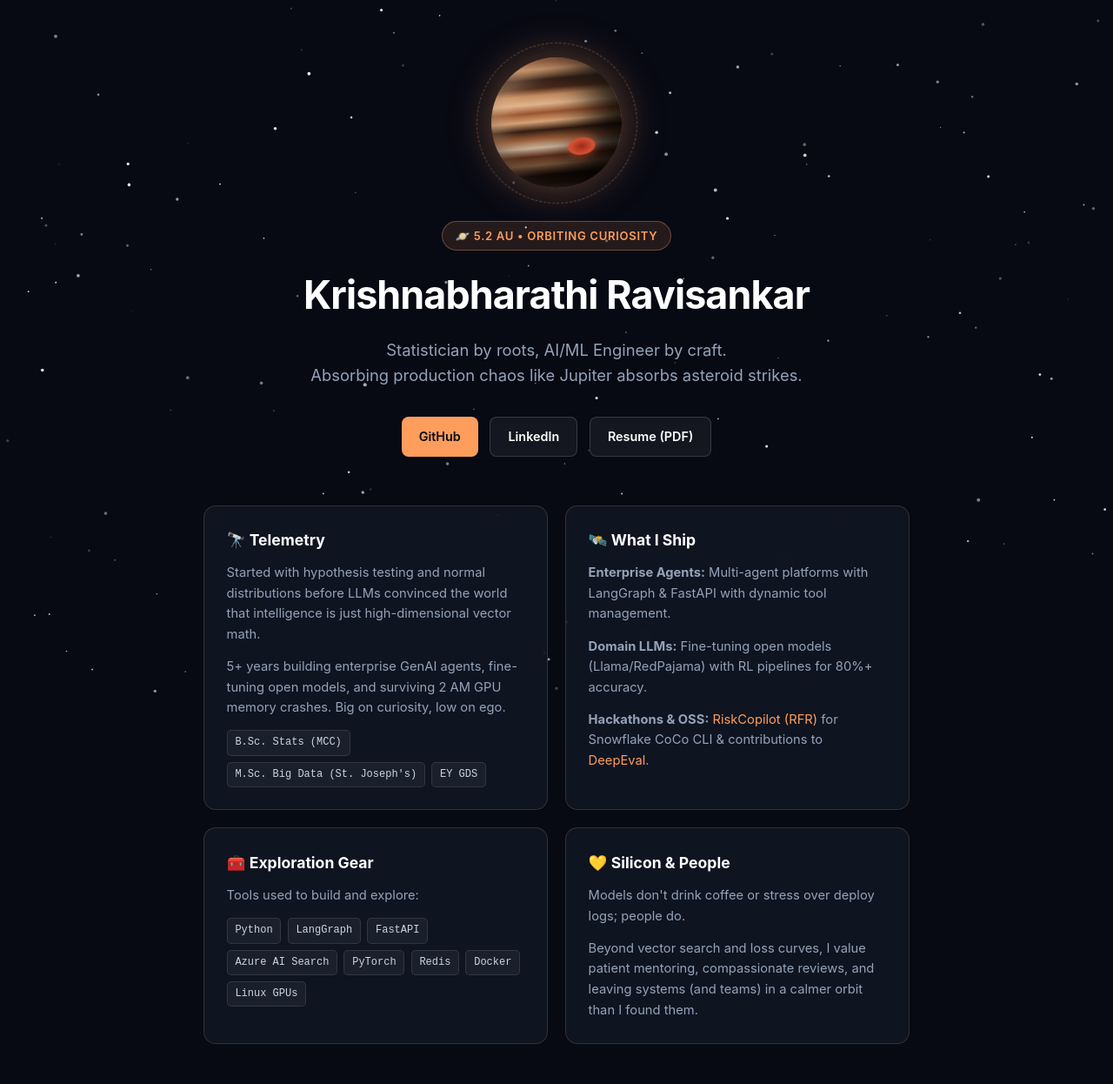
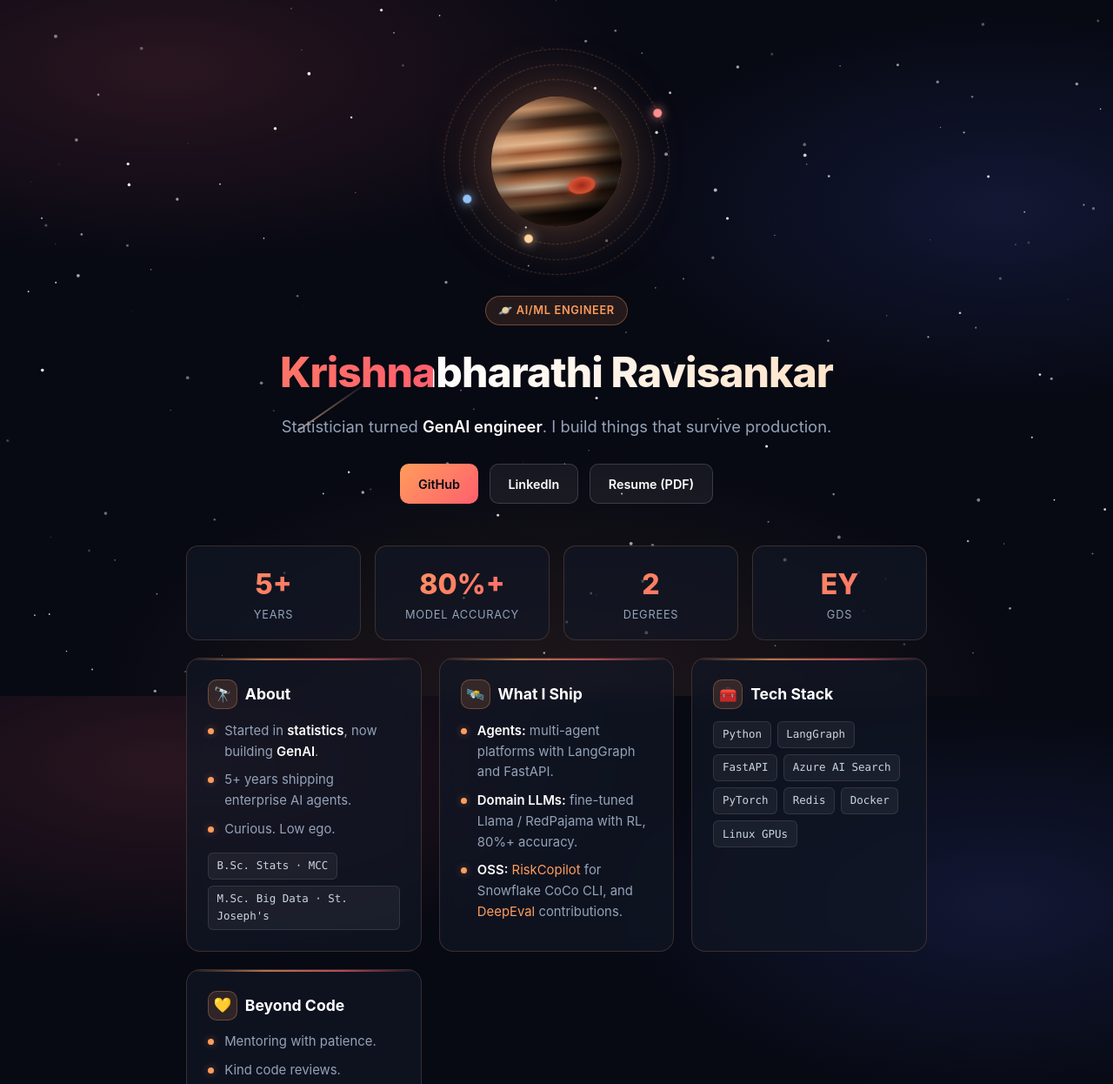
Before and after one commit to krishna0125/krishnabharathi.github.io, a plain HTML site: page index.html in a window 1280 px wide. Shown: the top 1246 px of the page at 87% size. Drawn offline with Linux system fonts and the light colour scheme.

Commit message:
Refactor styles and update hero section content
Updated styles for background, cards, and buttons. Modified content in the hero section and stats.

```diff
--- a/index.html
+++ b/index.html
@@ -7,9 +7,10 @@
   <style>
     :root {
       --bg: #070913;
-      --card-bg: rgba(18, 24, 38, 0.75);
+      --card-bg: rgba(18, 24, 38, 0.7);
       --card-border: rgba(255, 170, 110, 0.18);
       --accent: #ff9d5c;
+      --accent-2: #ff5f6d;
       --accent-glow: rgba(255, 157, 92, 0.4);
       --text: #e2e8f0;
       --muted: #94a3b8;
@@ -18,19 +19,21 @@
     * { box-sizing: border-box; margin: 0; padding: 0; }
 
     body {
-      background-color: var(--bg);
+      background:
+        radial-gradient(60% 40% at 15% 10%, rgba(255, 95, 109, 0.14), transparent 70%),
+        radial-gradient(50% 40% at 90% 30%, rgba(90, 110, 255, 0.14), transparent 70%),
+        radial-gradient(60% 50% at 50% 100%, rgba(255, 157, 92, 0.10), transparent 70%),
+        var(--bg);
+      background-attachment: fixed;
       color: var(--text);
       font-family: -apple-system, BlinkMacSystemFont, "Segoe UI", Roboto, Helvetica, Arial, sans-serif;
       min-height: 100vh;
       overflow-x: hidden;
-      position: relative;
       line-height: 1.6;
     }
 
-    /* Starfield background */
     canvas#starfield {
-      position: fixed;
-      top: 0; left: 0;
+      position: fixed; inset: 0;
       width: 100%; height: 100%;
       z-index: 0;
       pointer-events: none;
@@ -39,88 +42,78 @@
     .container {
       position: relative;
       z-index: 1;
-      max-width: 860px;
+      max-width: 900px;
       margin: 0 auto;
-      padding: 3.5rem 1.5rem 5rem;
+      padding: 3.5rem 1.5rem 4rem;
     }
 
-    /* Hero */
-    .hero {
-      text-align: center;
-      margin-bottom: 3.5rem;
-    }
+    /* ---------- Hero ---------- */
+    .hero { text-align: center; margin-bottom: 3rem; }
 
-    /* Graphic: Jupiter */
     .planet-stage {
       position: relative;
-      width: 170px;
-      height: 170px;
-      margin: 0 auto 1.75rem;
-      display: flex;
-      align-items: center;
-      justify-content: center;
+      width: 260px; height: 260px;
+      margin: 0 auto 1.5rem;
+      display: flex; align-items: center; justify-content: center;
     }
 
     .jupiter-sphere {
-      width: 150px;
-      height: 150px;
+      width: 150px; height: 150px;
       border-radius: 50%;
       background: repeating-linear-gradient(
         175deg,
-        #24140d 0px,
-        #4a2818 10px,
-        #c38b60 18px,
-        #e0b48c 28px,
-        #995530 38px,
-        #d8a478 48px,
-        #361d12 58px,
-        #a6643c 68px,
-        #edd3b6 78px,
-        #783c22 88px,
-        #c38b60 98px,
-        #24140d 110px
+        #24140d 0px, #4a2818 10px, #c38b60 18px, #e0b48c 28px,
+        #995530 38px, #d8a478 48px, #361d12 58px, #a6643c 68px,
+        #edd3b6 78px, #783c22 88px, #c38b60 98px, #24140d 110px
       );
       background-size: 200% 200%;
       animation: rotateBands 26s linear infinite;
       box-shadow:
         inset -28px -20px 48px rgba(0, 0, 0, 0.9),
         inset 12px 12px 25px rgba(255, 205, 160, 0.4),
-        0 0 50px var(--accent-glow);
+        0 0 70px var(--accent-glow);
       position: relative;
       overflow: hidden;
+      z-index: 2;
     }
 
     .great-red-spot {
       position: absolute;
-      bottom: 38px;
-      right: 30px;
-      width: 32px;
-      height: 20px;
+      bottom: 38px; right: 30px;
+      width: 32px; height: 20px;
       background: radial-gradient(ellipse at center, #9e2a18 0%, #d45032 60%, rgba(158, 42, 24, 0) 100%);
       border-radius: 50%;
       transform: rotate(-10deg);
       box-shadow: 0 0 10px rgba(212, 80, 50, 0.7);
     }
 
-    .orbit-ring {
+    /* Orbits with moons */
+    .orbit {
       position: absolute;
-      width: 185px;
-      height: 185px;
-      border: 1px dashed rgba(255, 157, 92, 0.35);
+      border: 1px dashed rgba(255, 157, 92, 0.28);
       border-radius: 50%;
-      animation: spinOrbit 40s linear infinite;
+      animation: spin linear infinite;
     }
+    .orbit::after {
+      content: "";
+      position: absolute;
+      top: -5px; left: 50%;
+      width: 10px; height: 10px;
+      margin-left: -5px;
+      border-radius: 50%;
+      background: var(--moon);
+      box-shadow: 0 0 12px var(--moon);
+    }
+    .o1 { width: 190px; height: 190px; animation-duration: 9s;  --moon: #ffd9a8; }
+    .o2 { width: 225px; height: 225px; animation-duration: 16s; --moon: #8ec5ff; animation-direction: reverse; }
+    .o3 { width: 260px; height: 260px; animation-duration: 28s; --moon: #ff8f8f; }
 
     @keyframes rotateBands {
-      0% { background-position: 0% 50%; }
-      50% { background-position: 100% 50%; }
+      0%   { background-position: 0% 50%; }
+      50%  { background-position: 100% 50%; }
       100% { background-position: 0% 50%; }
     }
-
-    @keyframes spinOrbit {
-      from { transform: rotate(0deg); }
-      to { transform: rotate(360deg); }
-    }
+    @keyframes spin { to { transform: rotate(360deg); } }
 
     .badge {
       display: inline-block;
@@ -129,7 +122,7 @@
       background: rgba(255, 157, 92, 0.12);
       border: 1px solid rgba(255, 157, 92, 0.35);
       color: var(--accent);
-      font-size: 0.82rem;
+      font-size: 0.8rem;
       font-weight: 600;
       letter-spacing: 0.05em;
       text-transform: uppercase;
@@ -137,133 +130,166 @@
     }
 
     h1 {
-      font-size: clamp(2rem, 5vw, 2.8rem);
-      font-weight: 700;
+      font-size: clamp(2rem, 5.5vw, 3rem);
+      font-weight: 800;
       letter-spacing: -0.02em;
-      color: #ffffff;
-      margin-bottom: 0.75rem;
+      background: linear-gradient(90deg, #fff 0%, #ffd2a8 45%, var(--accent) 70%, var(--accent-2) 100%);
+      background-size: 200% auto;
+      -webkit-background-clip: text;
+      background-clip: text;
+      color: transparent;
+      animation: shine 6s linear infinite;
+      margin-bottom: 0.6rem;
     }
+    @keyframes shine { to { background-position: 200% center; } }
 
     .punchline {
       font-size: 1.15rem;
       color: var(--muted);
-      max-width: 620px;
-      margin: 0 auto 2rem;
+      margin: 0 auto 1.75rem;
     }
+    .punchline b { color: #fff; font-weight: 600; }
 
-    /* Actions */
     .button-row {
-      display: flex;
-      flex-wrap: wrap;
-      justify-content: center;
-      gap: 0.85rem;
+      display: flex; flex-wrap: wrap;
+      justify-content: center; gap: 0.8rem;
     }
 
     .btn {
-      display: inline-flex;
-      align-items: center;
-      gap: 0.4rem;
-      padding: 0.65rem 1.25rem;
-      border-radius: 8px;
-      font-size: 0.9rem;
-      font-weight: 600;
+      display: inline-flex; align-items: center; gap: 0.4rem;
+      padding: 0.65rem 1.3rem;
+      border-radius: 10px;
+      font-size: 0.9rem; font-weight: 600;
       text-decoration: none;
-      transition: all 0.2s ease;
+      transition: transform 0.2s ease, box-shadow 0.2s ease, background 0.2s ease;
     }
-
-    .btn-primary {
-      background: var(--accent);
-      color: #070913;
-    }
-
-    .btn-primary:hover {
-      background: #ffb17e;
-      box-shadow: 0 0 20px var(--accent-glow);
-    }
-
+    .btn:hover { transform: translateY(-2px); }
+    .btn-primary { background: linear-gradient(135deg, var(--accent), var(--accent-2)); color: #070913; }
+    .btn-primary:hover { box-shadow: 0 6px 24px var(--accent-glow); }
     .btn-secondary {
       background: rgba(255, 255, 255, 0.06);
       border: 1px solid rgba(255, 255, 255, 0.15);
-      color: #ffffff;
+      color: #fff;
     }
+    .btn-secondary:hover { background: rgba(255, 255, 255, 0.12); border-color: rgba(255, 157, 92, 0.5); }
 
-    .btn-secondary:hover {
-      background: rgba(255, 255, 255, 0.12);
-      border-color: rgba(255, 157, 92, 0.4);
+    /* ---------- Stats ---------- */
+    .stats {
+      display: grid;
+      grid-template-columns: repeat(auto-fit, minmax(150px, 1fr));
+      gap: 1rem;
+      margin-bottom: 1.25rem;
     }
+    .stat {
+      text-align: center;
+      padding: 1.1rem 0.5rem;
+      border-radius: 14px;
+      background: var(--card-bg);
+      border: 1px solid var(--card-border);
+      backdrop-filter: blur(10px);
+    }
+    .stat .num {
+      font-size: 2rem; font-weight: 800;
+      background: linear-gradient(135deg, var(--accent), var(--accent-2));
+      -webkit-background-clip: text; background-clip: text; color: transparent;
+    }
+    .stat .label { font-size: 0.8rem; color: var(--muted); text-transform: uppercase; letter-spacing: 0.06em; }
 
-    /* Cards */
+    /* ---------- Cards ---------- */
     .grid {
       display: grid;
-      grid-template-columns: repeat(auto-fit, minmax(260px, 1fr));
+      grid-template-columns: repeat(auto-fit, minmax(270px, 1fr));
       gap: 1.25rem;
-      margin-bottom: 3.5rem;
+      margin-bottom: 3rem;
     }
 
     .card {
+      position: relative;
       background: var(--card-bg);
       border: 1px solid var(--card-border);
-      border-radius: 14px;
-      padding: 1.6rem;
+      border-radius: 16px;
+      padding: 1.5rem;
       backdrop-filter: blur(10px);
+      overflow: hidden;
+      transition: transform 0.25s ease, border-color 0.25s ease, box-shadow 0.25s ease;
+    }
+    .card::before {
+      content: "";
+      position: absolute; top: 0; left: 0; right: 0; height: 2px;
+      background: linear-gradient(90deg, transparent, var(--accent), var(--accent-2), transparent);
+      opacity: 0.7;
+    }
+    .card:hover {
+      transform: translateY(-5px);
+      border-color: rgba(255, 157, 92, 0.5);
+      box-shadow: 0 10px 40px rgba(255, 157, 92, 0.15);
     }
 
     .card h2 {
-      font-size: 1.1rem;
-      color: #ffffff;
-      margin-bottom: 0.75rem;
-      display: flex;
-      align-items: center;
-      gap: 0.4rem;
+      font-size: 1.1rem; color: #fff;
+      margin-bottom: 0.85rem;
+      display: flex; align-items: center; gap: 0.55rem;
+    }
+    .icon {
+      display: inline-flex; align-items: center; justify-content: center;
+      width: 34px; height: 34px;
+      border-radius: 10px;
+      background: rgba(255, 157, 92, 0.14);
+      border: 1px solid rgba(255, 157, 92, 0.3);
+      font-size: 1.05rem;
     }
 
-    .card p {
-      font-size: 0.92rem;
+    .list { list-style: none; }
+    .list li {
+      position: relative;
+      padding-left: 1.2rem;
+      font-size: 0.93rem;
       color: var(--muted);
-      line-height: 1.6;
-      margin-bottom: 0.85rem;
+      margin-bottom: 0.55rem;
     }
+    .list li:last-child { margin-bottom: 0; }
+    .list li::before {
+      content: "";
+      position: absolute; left: 0; top: 0.55em;
+      width: 7px; height: 7px; border-radius: 50%;
+      background: var(--accent);
+      box-shadow: 0 0 8px var(--accent-glow);
+    }
+    .list b { color: #fff; font-weight: 600; }
+    .card a { color: var(--accent); text-decoration: none; }
+    .card a:hover { text-decoration: underline; }
 
-    .card p:last-child {
-      margin-bottom: 0;
-    }
-
-    .card a {
-      color: var(--accent);
-      text-decoration: none;
-    }
-
-    .card a:hover {
-      text-decoration: underline;
-    }
-
-    /* Tags */
-    .chips {
-      display: flex;
-      flex-wrap: wrap;
-      gap: 0.45rem;
-      margin-top: 0.75rem;
-    }
-
+    .chips { display: flex; flex-wrap: wrap; gap: 0.45rem; }
     .chip {
-      font-size: 0.75rem;
-      padding: 0.25rem 0.55rem;
-      border-radius: 5px;
+      font-size: 0.78rem;
+      padding: 0.28rem 0.6rem;
+      border-radius: 6px;
       background: rgba(255, 255, 255, 0.05);
       border: 1px solid rgba(255, 255, 255, 0.1);
       color: #cbd5e1;
-      font-family: monospace;
+      font-family: ui-monospace, Consolas, monospace;
+      transition: all 0.2s ease;
     }
+    .chip:hover {
+      color: #fff;
+      border-color: var(--accent);
+      background: rgba(255, 157, 92, 0.15);
+      transform: translateY(-2px);
+    }
+    .chips.mt { margin-top: 0.9rem; }
 
-    footer {
-      text-align: center;
-      font-size: 0.85rem;
-      color: #64748b;
-    }
+    .wide { grid-column: 1 / -1; }
 
-    footer a {
-      color: var(--accent);
-      text-decoration: none;
+    footer { text-align: center; font-size: 0.85rem; color: #64748b; }
+    footer a { color: var(--accent); text-decoration: none; }
+
+    /* Reveal on load */
+    .reveal { opacity: 0; transform: translateY(18px); animation: rise 0.7s ease forwards; }
+    @keyframes rise { to { opacity: 1; transform: none; } }
+
+    @media (prefers-reduced-motion: reduce) {
+      * { animation: none !important; }
+      .reveal { opacity: 1; transform: none; }
     }
   </style>
 </head>
@@ -273,18 +299,15 @@
   <div class="container">
     <div class="hero">
       <div class="planet-stage">
-        <div class="orbit-ring"></div>
-        <div class="jupiter-sphere">
-          <div class="great-red-spot"></div>
-        </div>
+        <div class="orbit o3"></div>
+        <div class="orbit o2"></div>
+        <div class="orbit o1"></div>
+        <div class="jupiter-sphere"><div class="great-red-spot"></div></div>
       </div>
 
-      <div class="badge">🪐 5.2 AU • Orbiting Curiosity</div>
+      <div class="badge">🪐 AI/ML Engineer</div>
       <h1>Krishnabharathi Ravisankar</h1>
-      <p class="punchline">
-        Statistician by roots, AI/ML Engineer by craft.<br>
-        Absorbing production chaos like Jupiter absorbs asteroid strikes.
-      </p>
+      <p class="punchline">Statistician turned <b>GenAI engineer</b>. I build things that survive production.</p>
 
       <div class="button-row">
         <a href="https://github.com/krishna0125" class="btn btn-primary" target="_blank">GitHub</a>
@@ -293,38 +316,38 @@
       </div>
     </div>
 
+    <div class="stats reveal" style="animation-delay:.1s">
+      <div class="stat"><div class="num" data-to="5" data-suffix="+">0</div><div class="label">Years</div></div>
+      <div class="stat"><div class="num" data-to="80" data-suffix="%+">0</div><div class="label">Model accuracy</div></div>
+      <div class="stat"><div class="num" data-to="2" data-suffix="">0</div><div class="label">Degrees</div></div>
+      <div class="stat"><div class="num">EY</div><div class="label">GDS</div></div>
+    </div>
+
     <div class="grid">
-      <div class="card">
-        <h2>🔭 Telemetry</h2>
-        <p>
-          Started with hypothesis testing and normal distributions before LLMs convinced the world that intelligence is just high-dimensional vector math.
-        </p>
-        <p>
-          5+ years building enterprise GenAI agents, fine-tuning open models, and surviving 2 AM GPU memory crashes. Big on curiosity, low on ego.
-        </p>
-        <div class="chips">
-          <span class="chip">B.Sc. Stats (MCC)</span>
-          <span class="chip">M.Sc. Big Data (St. Joseph's)</span>
-          <span class="chip">EY GDS</span>
+      <div class="card reveal" style="animation-delay:.2s">
+        <h2><span class="icon">🔭</span>About</h2>
+        <ul class="list">
+          <li>Started in <b>statistics</b>, now building <b>GenAI</b>.</li>
+          <li>5+ years shipping enterprise AI agents.</li>
+          <li>Curious. Low ego.</li>
+        </ul>
+        <div class="chips mt">
+          <span class="chip">B.Sc. Stats · MCC</span>
+          <span class="chip">M.Sc. Big Data · St. Joseph's</span>
         </div>
       </div>
 
-      <div class="card">
-        <h2>🛰️ What I Ship</h2>
-        <p>
-          <strong>Enterprise Agents:</strong> Multi-agent platforms with LangGraph & FastAPI with dynamic tool management.
-        </p>
-        <p>
-          <strong>Domain LLMs:</strong> Fine-tuning open models (Llama/RedPajama) with RL pipelines for 80%+ accuracy.
-        </p>
-        <p>
-          <strong>Hackathons & OSS:</strong> <a href="https://github.com/krishna0125/RFR" target="_blank">RiskCopilot (RFR)</a> for Snowflake CoCo CLI & contributions to <a href="https://deepeval.com/" target="_blank">DeepEval</a>.
-        </p>
+      <div class="card reveal" style="animation-delay:.3s">
+        <h2><span class="icon">🛰️</span>What I Ship</h2>
+        <ul class="list">
+          <li><b>Agents:</b> multi-agent platforms with LangGraph and FastAPI.</li>
+          <li><b>Domain LLMs:</b> fine-tuned Llama / RedPajama with RL, 80%+ accuracy.</li>
+          <li><b>OSS:</b> <a href="https://github.com/krishna0125/RFR" target="_blank">RiskCopilot</a> for Snowflake CoCo CLI, and <a href="https://deepeval.com/" target="_blank">DeepEval</a> contributions.</li>
+        </ul>
       </div>
 
-      <div class="card">
-        <h2>🧰 Exploration Gear</h2>
-        <p>Tools used to build and explore:</p>
+      <div class="card reveal" style="animation-delay:.4s">
+        <h2><span class="icon">🧰</span>Tech Stack</h2>
         <div class="chips">
           <span class="chip">Python</span>
           <span class="chip">LangGraph</span>
@@ -337,19 +360,18 @@
         </div>
       </div>
 
-      <div class="card">
-        <h2>💛 Silicon & People</h2>
-        <p>
-          Models don't drink coffee or stress over deploy logs; people do.
-        </p>
-        <p>
-          Beyond vector search and loss curves, I value patient mentoring, compassionate reviews, and leaving systems (and teams) in a calmer orbit than I found them.
-        </p>
+      <div class="card reveal" style="animation-delay:.5s">
+        <h2><span class="icon">💛</span>Beyond Code</h2>
+        <ul class="list">
+          <li>Mentoring with patience.</li>
+          <li>Kind code reviews.</li>
+          <li>Leave teams calmer than I found them.</li>
+        </ul>
       </div>
     </div>
 
     <footer>
-      Built with stardust, HTML/CSS, and git • <a href="mailto:krishaug97@gmail.com">krishaug97@gmail.com</a>
+      Built with stardust, HTML/CSS &amp; git · <a href="mailto:krishaug97@gmail.com">krishaug97@gmail.com</a>
     </footer>
   </div>
 
@@ -357,11 +379,12 @@
     const canvas = document.getElementById('starfield');
     const ctx = canvas.getContext('2d');
     let stars = [];
+    let comets = [];
 
     function resize() {
       canvas.width = window.innerWidth;
       canvas.height = window.innerHeight;
-      stars = Array.from({ length: 150 }, () => ({
+      stars = Array.from({ length: 160 }, () => ({
         x: Math.random() * canvas.width,
         y: Math.random() * canvas.height,
         size: Math.random() * 1.6 + 0.4,
@@ -370,8 +393,20 @@
       }));
     }
 
+    function spawnComet() {
+      comets.push({
+        x: Math.random() * canvas.width * 0.8 + canvas.width * 0.2,
+        y: -10,
+        vx: -(Math.random() * 4 + 5),
+        vy: Math.random() * 3 + 4,
+        life: 1
+      });
+    }
+    setInterval(() => { if (comets.length < 2) spawnComet(); }, 3500);
+
     function animate() {
       ctx.clearRect(0, 0, canvas.width, canvas.height);
+
       stars.forEach(s => {
         s.alpha += s.speed;
         if (s.alpha > 0.95 || s.alpha < 0.2) s.speed = -s.speed;
@@ -380,12 +415,38 @@
         ctx.arc(s.x, s.y, s.size, 0, Math.PI * 2);
         ctx.fill();
       });
+
+      comets = comets.filter(c => c.life > 0 && c.y < canvas.height + 50);
+      comets.forEach(c => {
+        const g = ctx.createLinearGradient(c.x, c.y, c.x - c.vx * 10, c.y - c.vy * 10);
+        g.addColorStop(0, `rgba(255, 200, 150, ${c.life})`);
+        g.addColorStop(1, 'rgba(255, 200, 150, 0)');
+        ctx.strokeStyle = g;
+        ctx.lineWidth = 2;
+        ctx.beginPath();
+        ctx.moveTo(c.x, c.y);
+        ctx.lineTo(c.x - c.vx * 10, c.y - c.vy * 10);
+        ctx.stroke();
+        c.x += c.vx; c.y += c.vy; c.life -= 0.004;
+      });
+
       requestAnimationFrame(animate);
     }
 
     window.addEventListener('resize', resize);
     resize();
     animate();
+
+    // Count-up stats
+    document.querySelectorAll('.num[data-to]').forEach(el => {
+      const to = +el.dataset.to, suffix = el.dataset.suffix || '';
+      const start = performance.now(), dur = 1400;
+      (function tick(now) {
+        const p = Math.min((now - start) / dur, 1);
+        el.textContent = Math.round(to * (1 - Math.pow(1 - p, 3))) + (p === 1 ? suffix : '');
+        if (p < 1) requestAnimationFrame(tick);
+      })(start);
+    });
   </script>
 </body>
 </html>
```
